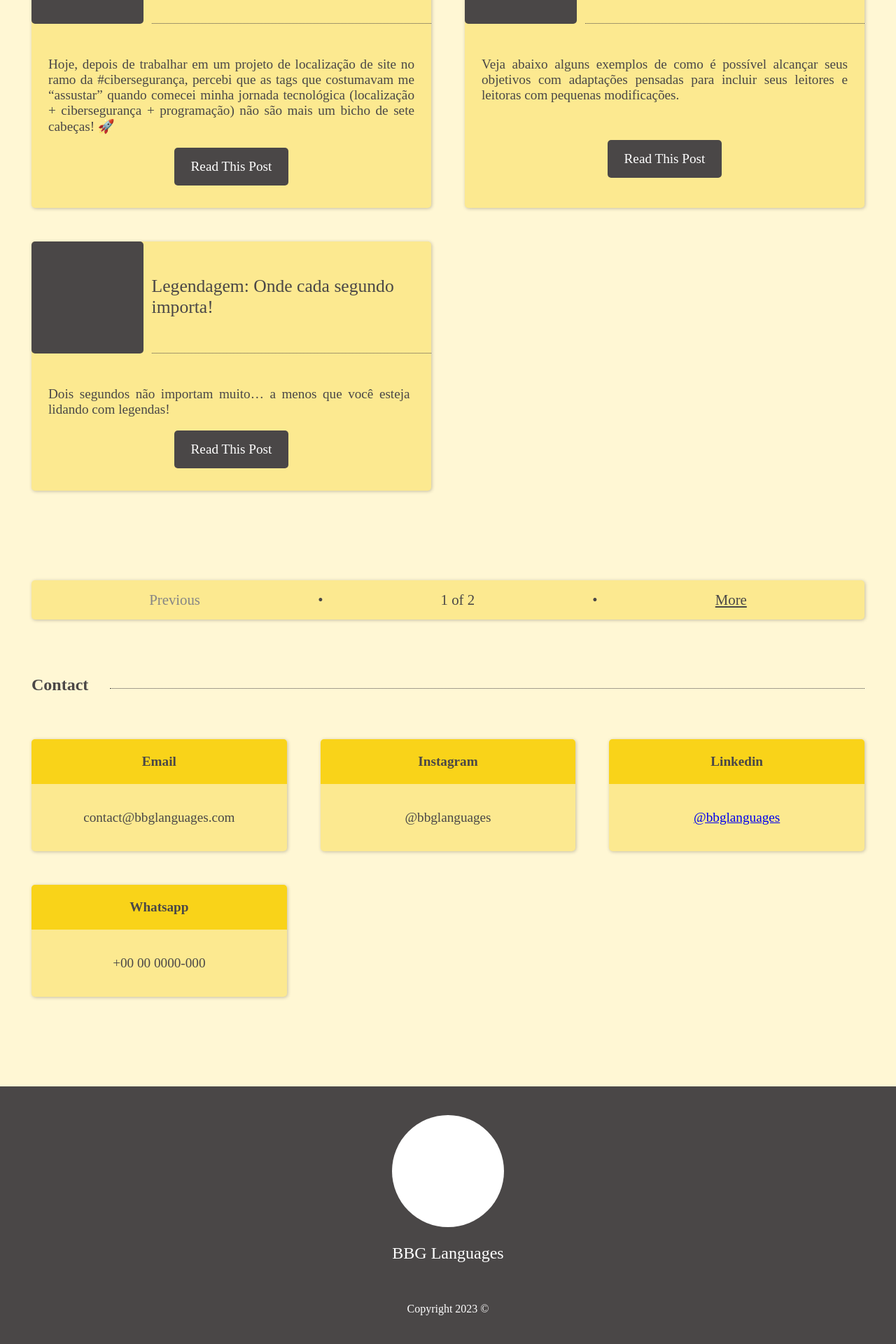
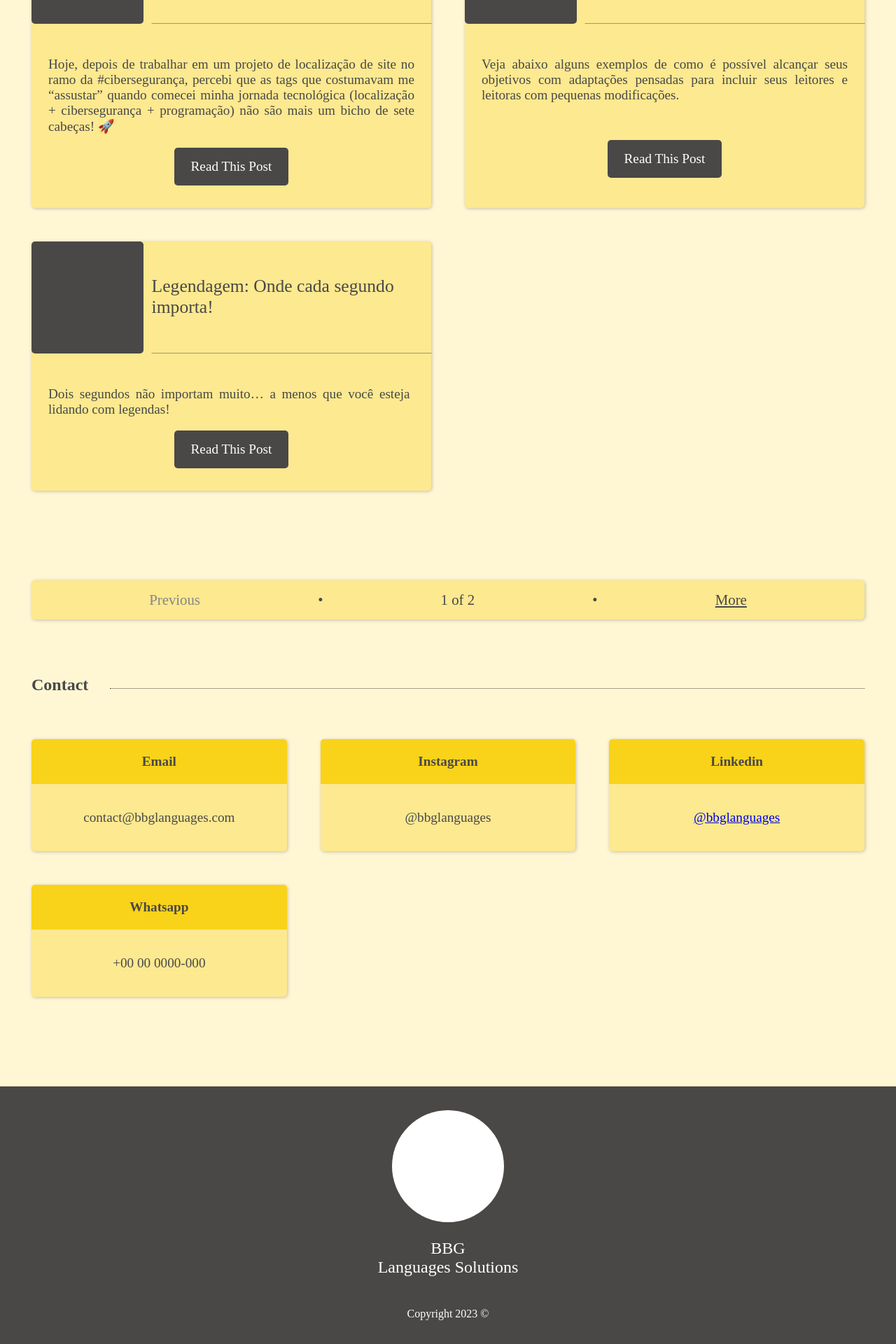
Before and after one commit to bbglanguages/bbglanguages.github.io, a Jekyll site: the page built from index.html, in a window 1280 px wide. Shown: the part 1661-3581 px from the top of the page at 70% size. Built offline with Jekyll 4.4.1, drawn with Linux system fonts in a browser that asks for light colours; some web fonts are replaced; the list of posts is cut into pages by our own code.

Commit message:
different logo

```diff
--- a/_includes/footer.html
+++ b/_includes/footer.html
@@ -1,7 +1,7 @@
 <footer>
   <div class="footer-section__logo">
     <div class="image"> </div>
-    <p class="text">BBG Languages</p>
+    <p class="text">BBG<br />Languages Solutions</p>
   </div>
   <p class="footer-section__copyright"
     >Copyright {{ site.time | date: '%Y' }} ©</p
--- a/assets/css/global.css
+++ b/assets/css/global.css
@@ -29,6 +29,7 @@ footer {
   align-items: center;
   color: white;
   padding: 2rem 0 1rem 0;
+  text-align: center;
 }
 
 footer > .footer-section__logo {
--- a/assets/css/navbar.css
+++ b/assets/css/navbar.css
@@ -20,9 +20,9 @@ nav {
 }
 
 .nav__logo {
-  height: 6rem;
-  width: 6rem;
-  min-width: 6rem;
+  height: 4rem;
+  width: 4rem;
+  min-width: 4rem;
   background-color: var(--color-grey-dark);
   border-radius: 100%;
 }
```
